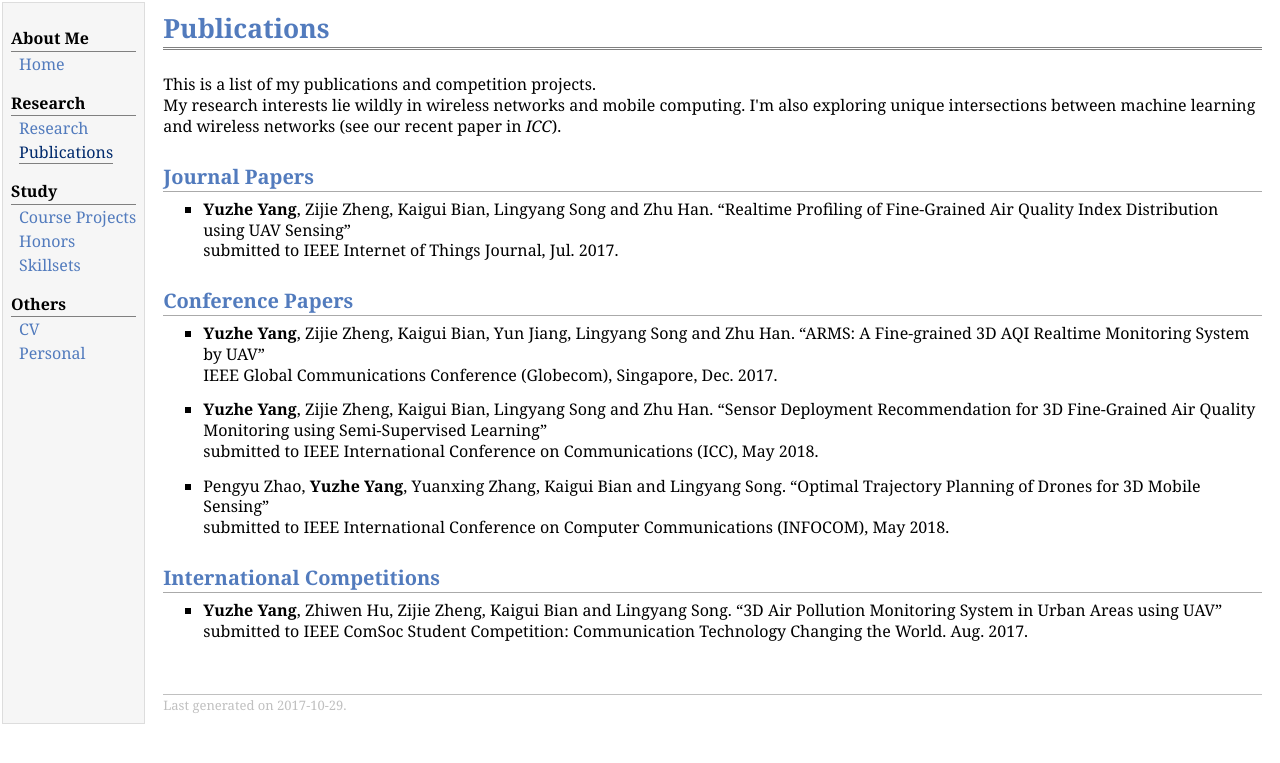
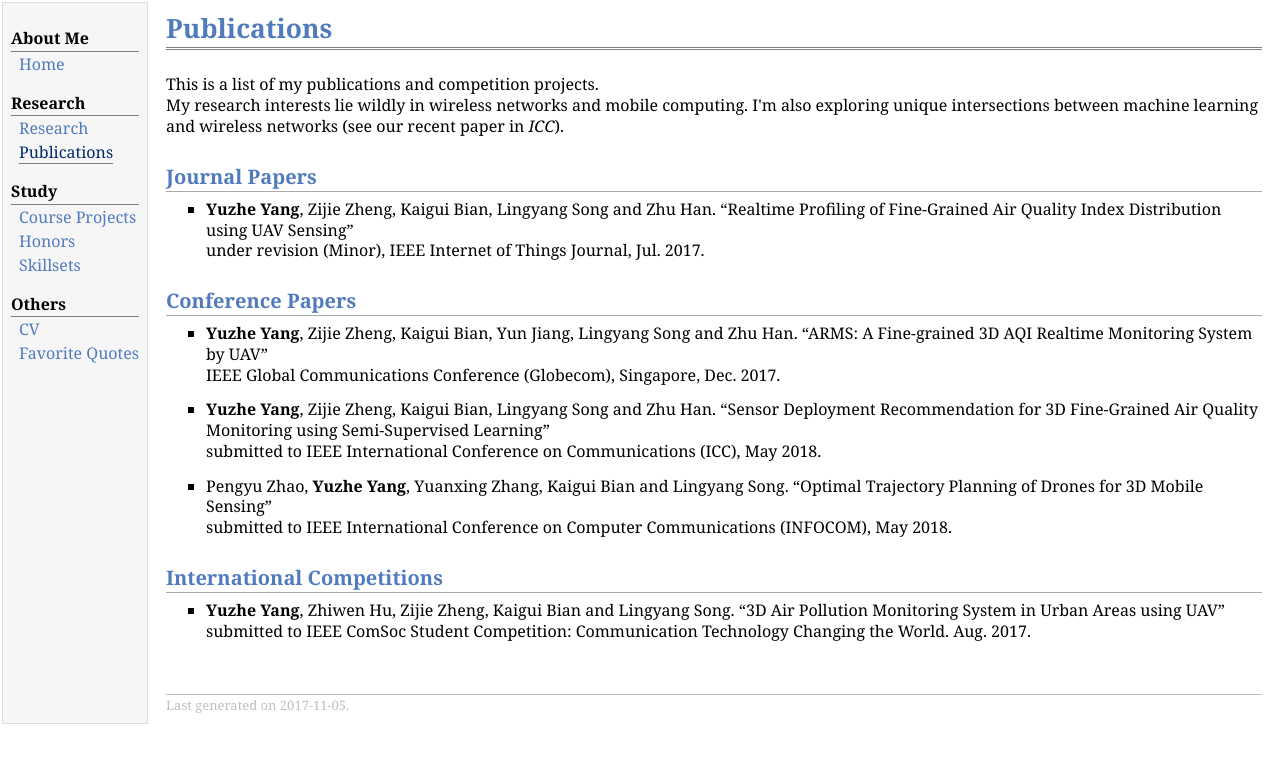
Before and after one commit to YyzHarry/Personal-Website, a Jekyll site: the page publications.html, which Jekyll copies as it is, in a window 1280 px wide. Shown: the top 763 px of the page. Built offline with Jekyll 4.4.1, drawn with Linux system fonts in a browser that asks for light colours.

Commit message:
Update publications.html

```diff
--- a/publications.html
+++ b/publications.html
@@ -22,7 +22,7 @@
 <div class="menu-item"><a href="skill.html">Skillsets</a></div>
 <div class="menu-category">Others</div>
 <div class="menu-item"><a href="static/CV.pdf">CV</a></div>
-<div class="menu-item"><a href="personal.html">Personal</a></div>
+<div class="menu-item"><a href="personal.html">Favorite&nbsp;Quotes</a></div>
 </td>
 <td id="layout-content">
 <div id="toptitle">
@@ -35,7 +35,7 @@
 <h2>Journal Papers</h2>
 <ul>
 <li><p><b>Yuzhe Yang</b>, Zijie Zheng, Kaigui Bian, Lingyang Song and Zhu Han. &ldquo;Realtime Profiling of Fine-Grained Air Quality Index Distribution using UAV Sensing&rdquo; <br />
-submitted to IEEE Internet of Things Journal, Jul. 2017.</p>
+under revision (Minor), IEEE Internet of Things Journal, Jul. 2017.</p>
 </li>
 </ul>
 <h2>Conference Papers</h2>
@@ -62,7 +62,7 @@
 </ul>
 <div id="footer">
 <div id="footer-text">
-Last generated on 2017-10-29.
+Last generated on 2017-11-05.
 </div>
 </div>
 </td>
```
